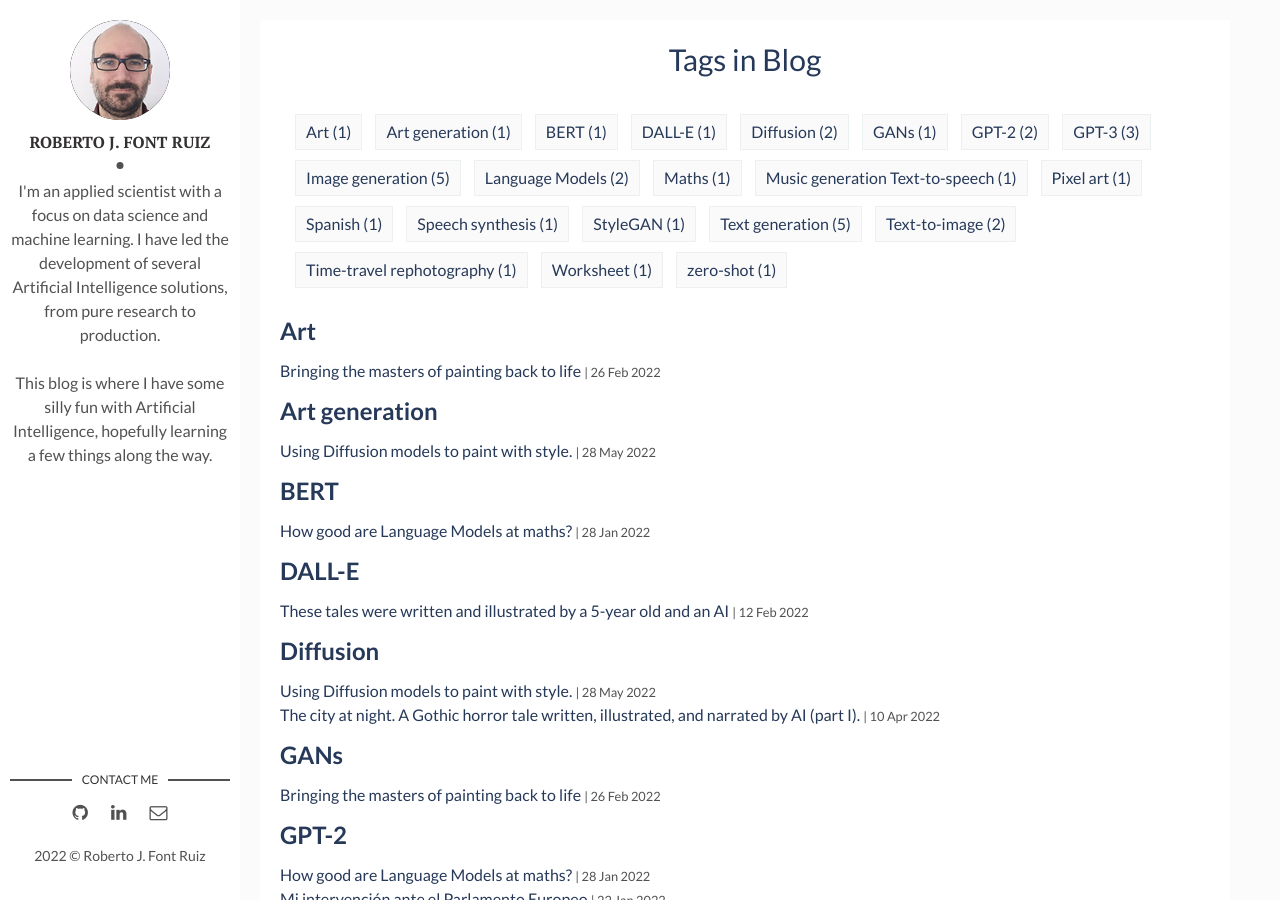
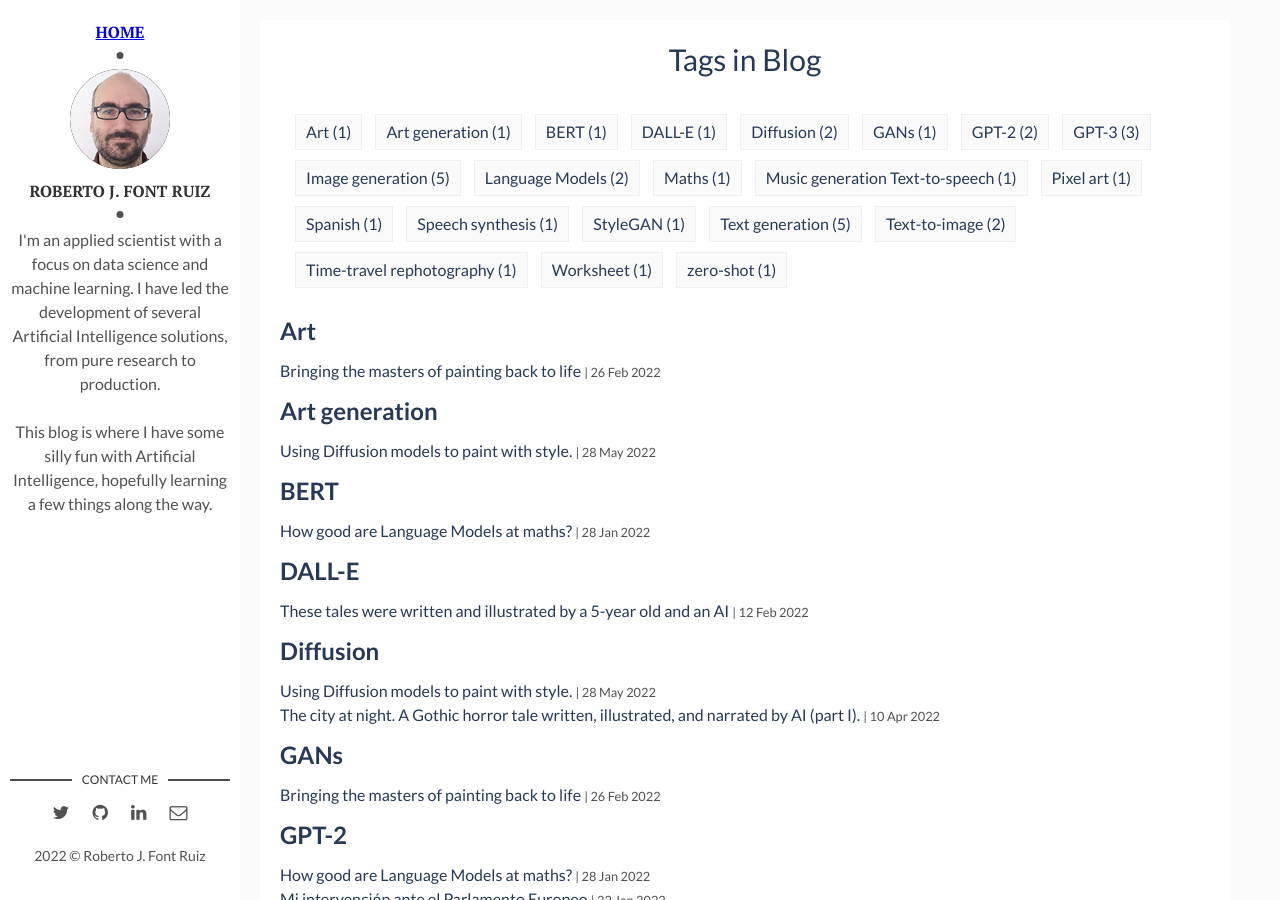
Before and after one commit to RobertoFont/RobertoFont.github.io, a Jekyll site: the page built from tags.html, in a window 1280 px wide and 900 px high. Built offline with Jekyll 4.4.1, drawn with Linux system fonts in a browser that asks for light colours.

Commit message:
Added 'HOME' link and Twitter account

```diff
--- a/_config.yml
+++ b/_config.yml
@@ -14,7 +14,7 @@ author-img: roberto-font.jpg # add your photo
 about-author: |
   I'm an applied scientist with a focus on data science and machine learning. I have led the development of several Artificial Intelligence solutions, from pure research to production.
   <br><br>This blog is where I have some silly fun with Artificial Intelligence, hopefully learning a few things along the way.
-#social-twitter: # add your Twitter handle
+social-twitter: RobertoJFont # add your Twitter handle
 #social-facebook: # add your Facebook handle
 social-github: RobertoFont # add your Github handle
 social-linkedin: roberto-font # add your Linkedin handle
--- a/_layouts/main.html
+++ b/_layouts/main.html
@@ -5,6 +5,9 @@ layout: default
 <aside class="sidebar">
   <header>
     <div class="about">
+		<div class="author-name">
+			<a href="{{site.baseurl}}/">HOME</a>
+		</div>
       <div class="cover-author-image">
         <a href="{{site.baseurl}}/"><img src="{{site.baseurl}}/assets/img/{% if site.author-img %}{{site.author-img}}{% endif %}" alt="{{site.author}}"></a>
       </div>
@@ -16,12 +19,12 @@ layout: default
     <section class="contact">
       <h3 class="contact-title">Contact me</h3>
       <ul>
-        <!--{% if site.social-twitter %}
+        {% if site.social-twitter %}
           <li><a href="https://twitter.com/{{ site.social-twitter }}" target="_blank"><i class="fa fa-twitter" aria-hidden="true"></i></a></li>
         {% else %}
           <li><a href="https://twitter.com/artemsheludko_" target="_blank"><i class="fa fa-twitter" aria-hidden="true"></i></a></li>
         {% endif %}
-        {% if site.social-facebook %}
+        <!--{% if site.social-facebook %}
           <li><a href="https://facebook.com/{{ site.social-facebook }}" target="_blank"><i class="fa fa-facebook" aria-hidden="true"></i></a></li>
         {% else %}
           <li><a href="https://facebook.com/" target="_blank"><i class="fa fa-facebook" aria-hidden="true"></i></a></li>
```
